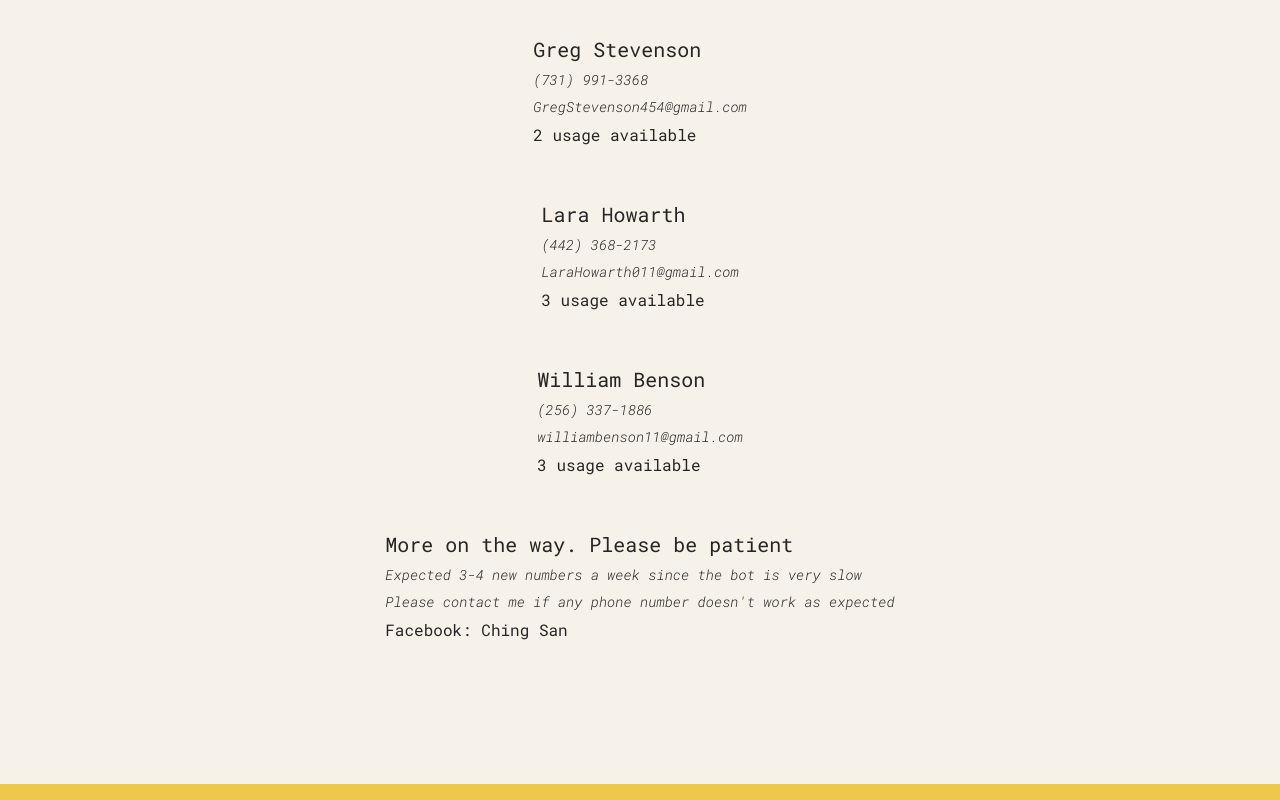
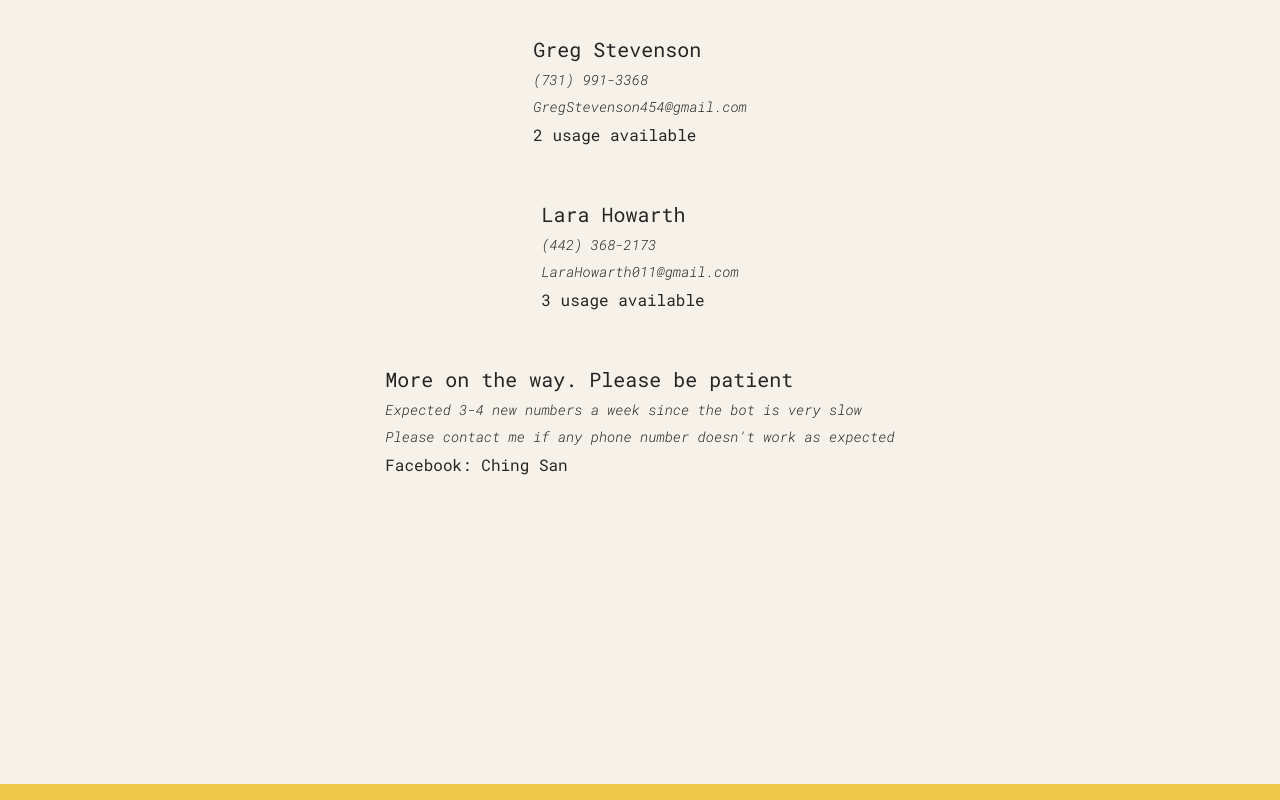
Before and after one commit to Chingsan53/chevron-gas, a React (Create React App) app: page / in a window 1280 px wide. Built offline with nearby package versions, Linux system fonts and the light colour scheme.

Commit message:
Update App.js

```diff
--- a/src/App.js
+++ b/src/App.js
@@ -18,12 +18,6 @@ const numberData = [
     name: "Lara Howarth",
     phoneNumber: "(442) 368-2173",
     gmail: "LaraHowarth011@gmail.com",
-    status: "3 usage available",
-  },
-  {
-    name: "William Benson",
-    phoneNumber: "(256) 337-1886",
-    gmail: "williambenson11@gmail.com",
     status: "3 usage available",
   },
   // Will include it later. Expect to include them on 03/05/2024
```
